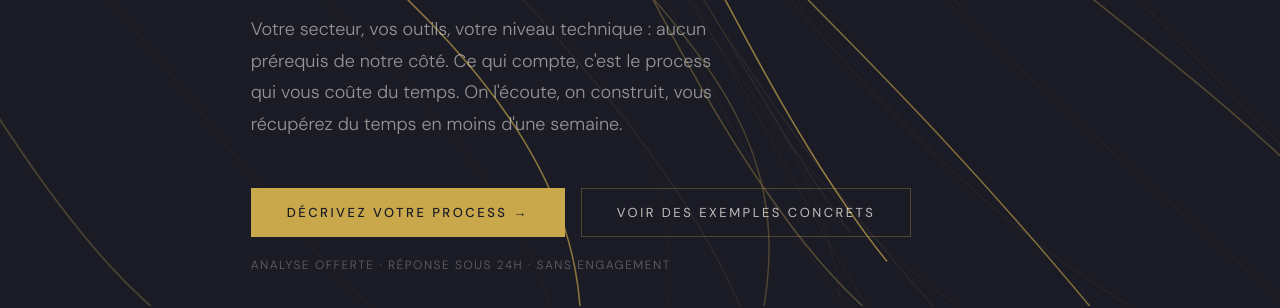
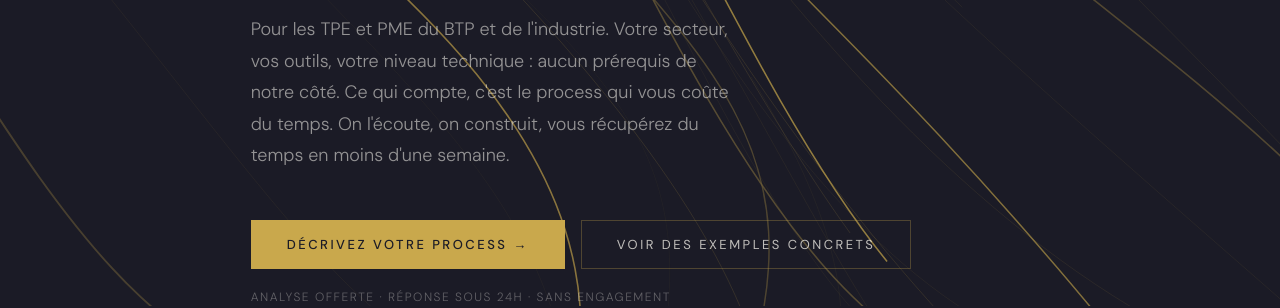
Before and after one commit to Yns941/ITYO---Website, a plain HTML site: page index.html in a window 1280 px wide. Shown: the part 494-802 px from the top of the page. Drawn offline with nearby package versions, Linux system fonts and the light colour scheme.

Commit message:
fix: hero-sub — cible TPE/PME BTP+industrie + texte original
Co-Authored-By: Claude Sonnet 4.6 <noreply@anthropic.com>

```diff
--- a/index.html
+++ b/index.html
@@ -1128,7 +1128,7 @@
           <em class="text-gold text-italic">On construit l'app.</em>
         </h1>
         <p class="hero-sub reveal reveal-d2">
-          Votre secteur, vos outils, votre niveau technique : aucun prérequis de notre côté. Ce qui compte, c'est le process qui vous coûte du temps. On l'écoute, on construit, vous récupérez du temps en moins d'une semaine.
+          Pour les TPE et PME du BTP et de l'industrie. Votre secteur, vos outils, votre niveau technique : aucun prérequis de notre côté. Ce qui compte, c'est le process qui vous coûte du temps. On l'écoute, on construit, vous récupérez du temps en moins d'une semaine.
         </p>
         <div class="hero-ctas reveal reveal-d3">
           <a class="btn-gold" href="#" onclick="goToContact(); return false;">Décrivez votre process →</a>
```
